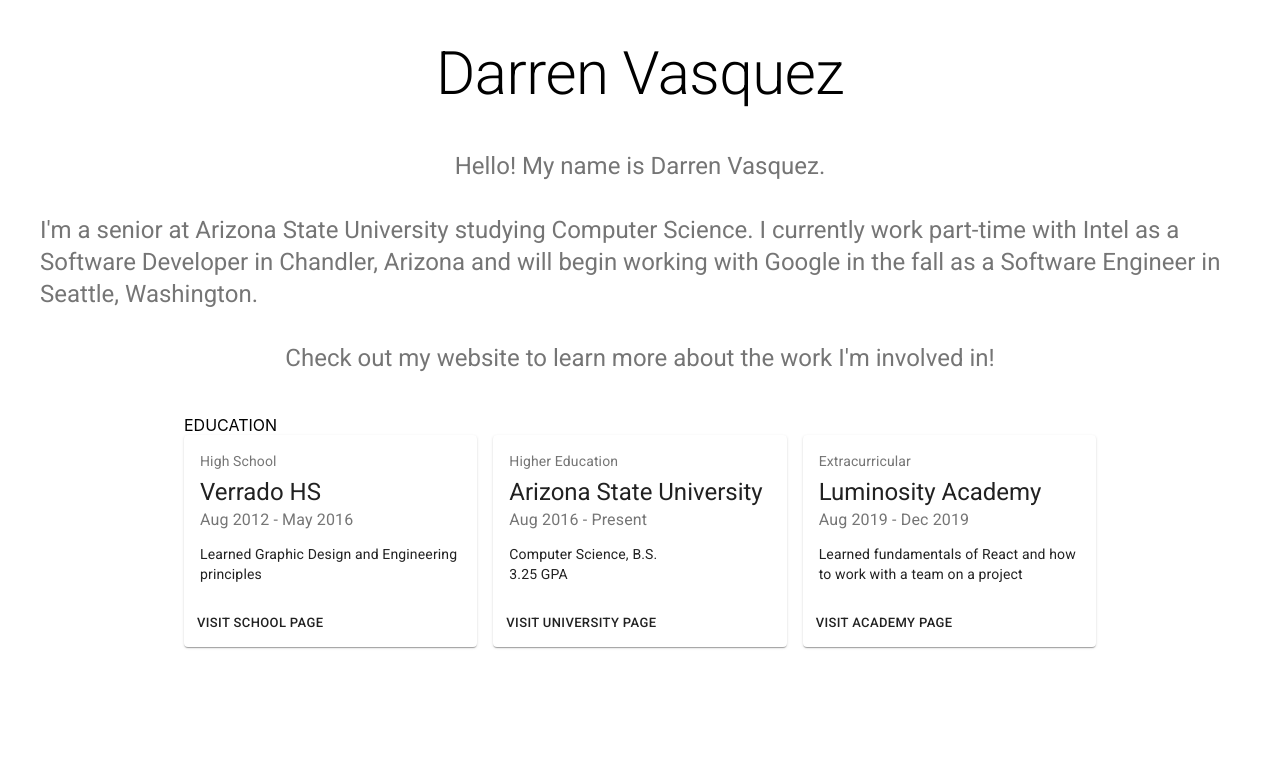
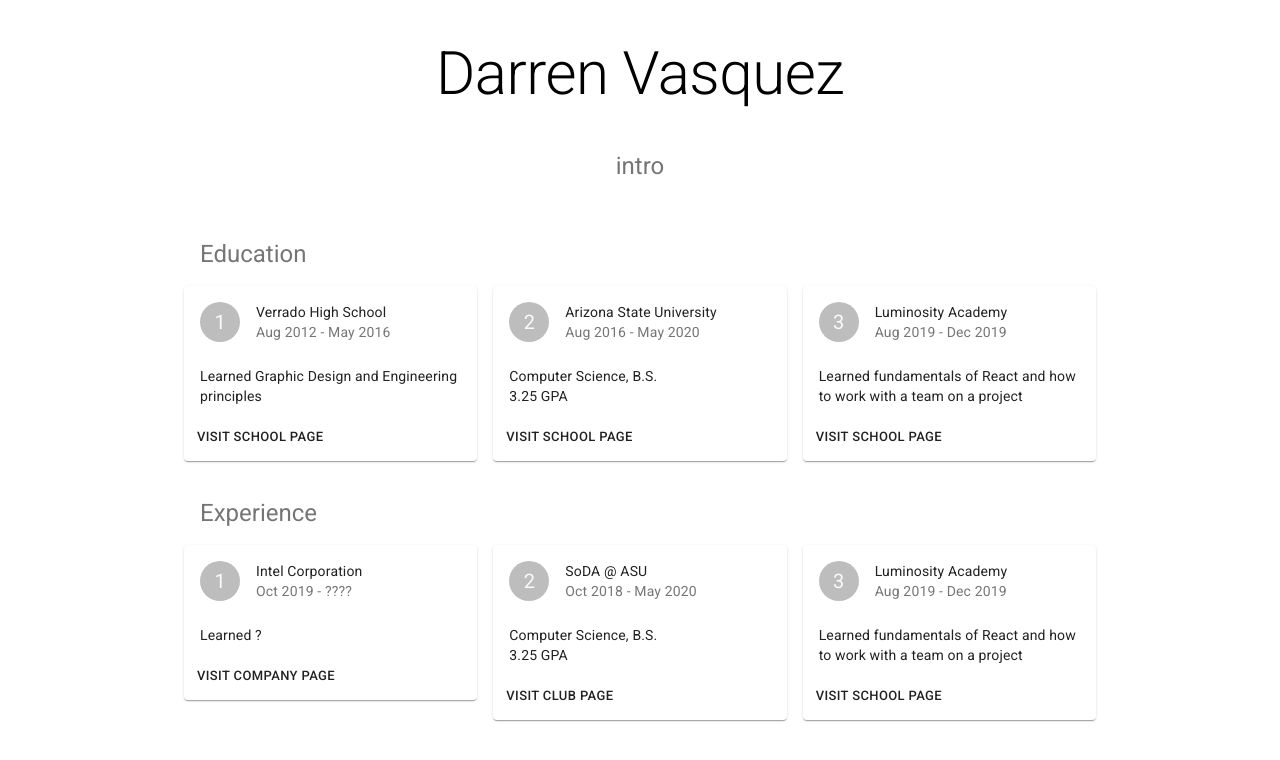
Before and after one commit to darrenvasquez/darrenvasquez.net, a React (Create React App) app in the folder website/: page / in a window 1280 px wide. Shown: the top 760 px of the page. Built offline with nearby package versions, Linux system fonts and the light colour scheme; the HTML template or start-up script is replaced by a standard one.

Commit message:
Adjusted Formatting, Continued Addition of Information

```diff
--- a/website/src/App.js
+++ b/website/src/App.js
@@ -1,12 +1,12 @@
 import React from 'react';
 import { makeStyles, useTheme } from '@material-ui/core/styles';
-import { Container, Grid, Typography, Paper, Card, CardContent, CardActions, Button} from '@material-ui/core';
+import { Container, Grid, Typography, Paper, Card, CardContent, CardActions, Button, CardHeader, Avatar } from '@material-ui/core';
 
 const drawerWidth = 240;
 
 const useStyles = makeStyles(theme => ({
 	root: {
-		flxGrow: 1,
+		flexGrow: 1,
 	},
 	intro: {
 		flexGrow: 1,
@@ -32,6 +32,14 @@
 	pos: {
 		marginBottom: 12,
 	},
+	header: {
+		paddingBottom: theme.spacing(3),
+		paddingLeft: 0,
+		paddingTop: 0,
+	},
+	cardAction: {
+		paddingTop: 0,
+	}
 }));
 
 export default function App() {
@@ -43,34 +51,25 @@
 			<Typography variant='h2' align='center'>Darren Vasquez</Typography>
 			<Container maxwidth='md' className={classes.intro}>
 				<Typography variant='h5' className={classes.paper}>
-					<center>Hello! My name is Darren Vasquez.</center>
-					<br/>
-					I'm a senior at Arizona State University studying Computer Science.
-					I currently work part-time with Intel as a Software Developer in Chandler, Arizona and will begin working with Google in the fall as a Software Engineer in Seattle, Washington.
-					<br/><br/>
-					<center>Check out my website to learn more about the work I'm involved in!</center>
+					<center>intro</center>
 				</Typography>
 			</Container>
 			<Container maxWidth='md' className={classes.root}>
-				EDUCATION
+				<Typography variant="h5" className={classes.paper}>Education</Typography>
 				<Grid container spacing={2}>
 					<Grid item xs={4}>
 						<Card className={classes.card}>
 							<CardContent>
-								<Typography className={classes.title} color="textSecondary" gutterBottom>
-									High School
-								</Typography>
-								<Typography variant="h5" component="h2">
-									Verrado HS
-								</Typography>
-								<Typography className={classes.pos} color="textSecondary">
-									Aug 2012 - May 2016
-								</Typography>
+								<CardHeader className={classes.header}
+									avatar={<Avatar aria-label="avatar" className={classes.avatar}>1</Avatar>}
+									title="Verrado High School"
+									subheader="Aug 2012 - May 2016"
+								/>
 								<Typography variant="body2" component="p">
 									Learned Graphic Design and Engineering principles
 								</Typography>
 							</CardContent>
-							<CardActions>
+							<CardActions className={classes.cardAction}>
 								<Button size="small" onClick={() => window.open("https://www.aguafria.org/vhs")}>Visit School Page</Button>
 							</CardActions>
 						</Card>
@@ -78,44 +77,97 @@
 					<Grid item xs={4}>
 						<Card className={classes.card}>
 							<CardContent>
-								<Typography className={classes.title} color="textSecondary" gutterBottom>
-									Higher Education
-								</Typography>
-								<Typography variant="h5" component="h2">
-									Arizona State University
-								</Typography>
-								<Typography className={classes.pos} color="textSecondary">
-									Aug 2016 - Present
+								<CardHeader className={classes.header}
+									avatar={<Avatar aria-label="avatar" className={classes.avatar}>2</Avatar>}
+									title="Arizona State University"
+									subheader="Aug 2016 - May 2020"
+								/>
+								<Typography variant="body2" component="p">
+									Computer Science, B.S.
 								</Typography>
 								<Typography variant="body2" component="p">
-									Computer Science, B.S.
-									<br/>
 									3.25 GPA
 								</Typography>
 							</CardContent>
-							<CardActions>
-								<Button size="small" onClick={() => window.open("https://asu.edu")}>Visit University Page</Button>
+							<CardActions className={classes.cardAction}>
+								<Button size="small" onClick={() => window.open("https://asu.edu")}>Visit School Page</Button>
 							</CardActions>
 						</Card>
 					</Grid>
 					<Grid item xs={4}>
 						<Card className={classes.card}>
 							<CardContent>
-								<Typography className={classes.title} color="textSecondary" gutterBottom>
-									Extracurricular
-								</Typography>
-								<Typography variant="h5" component="h2">
-									Luminosity Academy
-								</Typography>
-								<Typography className={classes.pos} color="textSecondary">
-									Aug 2019 - Dec 2019
-								</Typography>
+								<CardHeader className={classes.header}
+									avatar={<Avatar aria-label="avatar" className={classes.avatar}>3</Avatar>}
+									title="Luminosity Academy"
+									subheader="Aug 2019 - Dec 2019"
+								/>
 								<Typography variant="body2" component="p">
 									Learned fundamentals of React and how to work with a team on a project
 								</Typography>
 							</CardContent>
-							<CardActions>
-								<Button size="small" onClick={() => window.open("https://theluminositylab.com/academy/")}>Visit Academy Page</Button>
+							<CardActions className={classes.cardAction}>
+								<Button size="small" onClick={() => window.open("https://theluminositylab.com/academy/")}>Visit School Page</Button>
+							</CardActions>
+						</Card>
+					</Grid>
+				</Grid>
+			</Container>
+			<br/>
+			<Container maxWidth='md' className={classes.root}>
+				<Typography variant="h5" className={classes.paper}>Experience</Typography>
+				<Grid container spacing={2}>
+					<Grid item xs={4}>
+						<Card className={classes.card}>
+							<CardContent>
+								<CardHeader className={classes.header}
+									avatar={<Avatar aria-label="avatar" className={classes.avatar}>1</Avatar>}
+									title="Intel Corporation"
+									subheader="Oct 2019 - ????"
+								/>
+								<Typography variant="body2" component="p">
+									Learned ?
+								</Typography>
+							</CardContent>
+							<CardActions className={classes.cardAction}>
+								<Button size="small" onClick={() => window.open("https://intel.com/")}>Visit Company Page</Button>
+							</CardActions>
+						</Card>
+					</Grid>
+					<Grid item xs={4}>
+						<Card className={classes.card}>
+							<CardContent>
+								<CardHeader className={classes.header}
+									avatar={<Avatar aria-label="avatar" className={classes.avatar}>2</Avatar>}
+									title="SoDA @ ASU"
+									subheader="Oct 2018 - May 2020"
+								/>
+								<Typography variant="body2" component="p">
+									Computer Science, B.S.
+								</Typography>
+								<Typography variant="body2" component="p">
+									3.25 GPA
+								</Typography>
+							</CardContent>
+							<CardActions className={classes.cardAction}>
+								<Button size="small" onClick={() => window.open("https://thesoda.io")}>Visit Club Page</Button>
+							</CardActions>
+						</Card>
+					</Grid>
+					<Grid item xs={4}>
+						<Card className={classes.card}>
+							<CardContent>
+								<CardHeader className={classes.header}
+									avatar={<Avatar aria-label="avatar" className={classes.avatar}>3</Avatar>}
+									title="Luminosity Academy"
+									subheader="Aug 2019 - Dec 2019"
+								/>
+								<Typography variant="body2" component="p">
+									Learned fundamentals of React and how to work with a team on a project
+								</Typography>
+							</CardContent>
+							<CardActions className={classes.cardAction}>
+								<Button size="small" onClick={() => window.open("https://theluminositylab.com/academy/")}>Visit School Page</Button>
 							</CardActions>
 						</Card>
 					</Grid>
```
